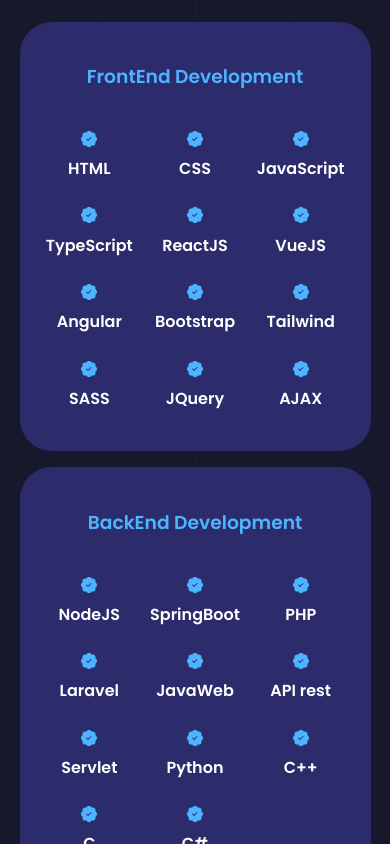
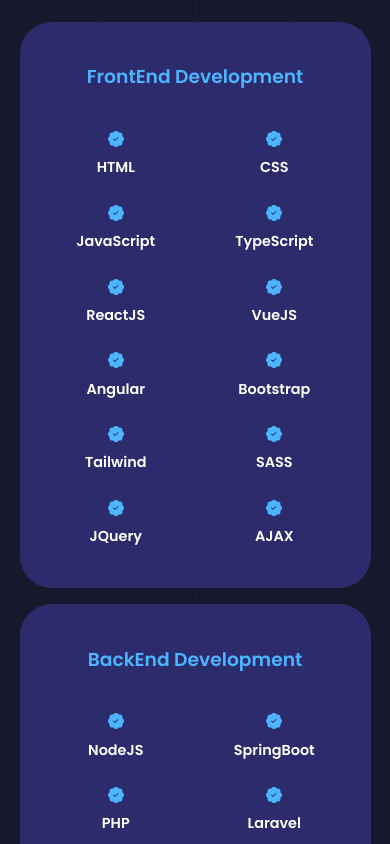
Before and after one commit to Cris223511/portafolio, a React (Create React App) app: page / in a window 390 px wide. Shown: the part 7580-8424 px from the top of the page. Built offline with nearby package versions, Linux system fonts and the light colour scheme.

Commit message:
[christopher] mejoro el responsive de experience

```diff
--- a/src/components/experience/experience.css
+++ b/src/components/experience/experience.css
@@ -46,6 +46,14 @@
         width: 100%;
         margin: 0 auto;
     }
+
+    .experience__content {
+        grid-template-columns: 1fr 1fr 1fr;
+    }
+
+    .experience__container>div h4 {
+        font-size: 0.9rem;
+    }
 }
 
 /* ============= MEDIA QUERIES (SMALL DEVICES) ============= */
@@ -55,3 +63,10 @@
         gap: 1rem;
     }
 }
+
+/* ============= MEDIA QUERIES (EXTRA SMALL DEVICES) ============= */
+@media screen and (max-width: 500px) {
+    .experience__content {
+        grid-template-columns: 1fr 1fr;
+    }
+}
```
